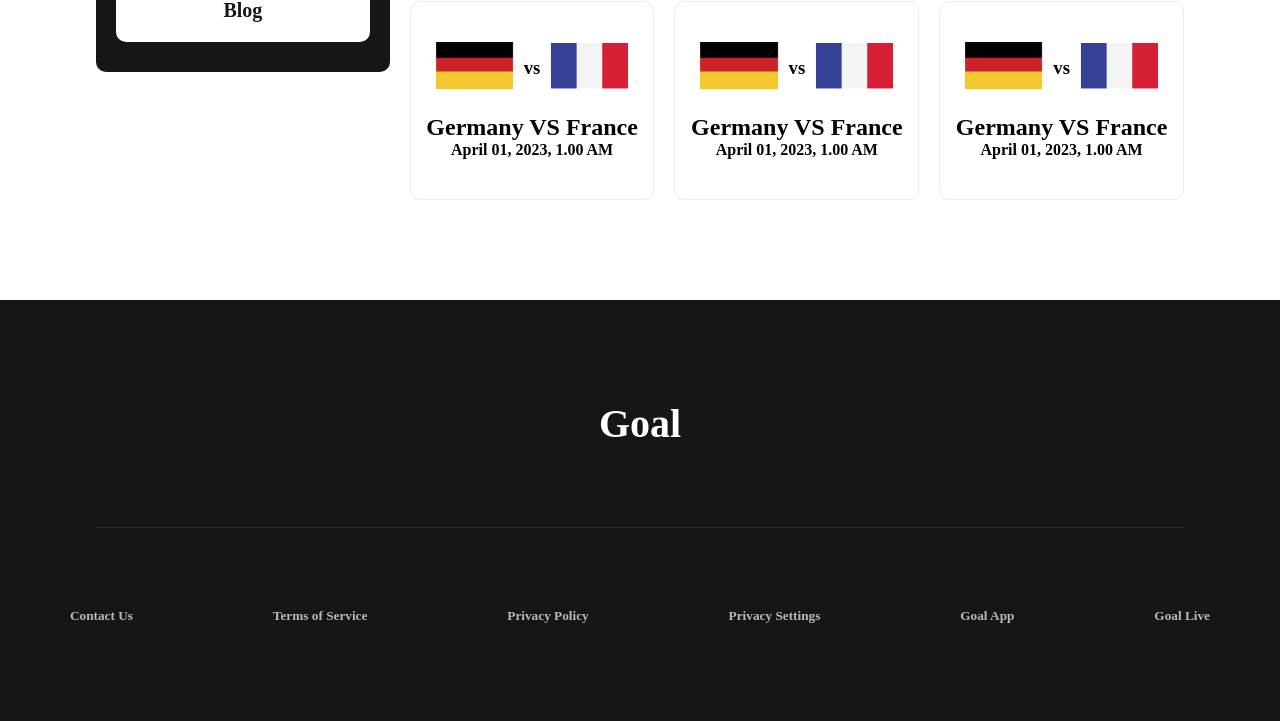
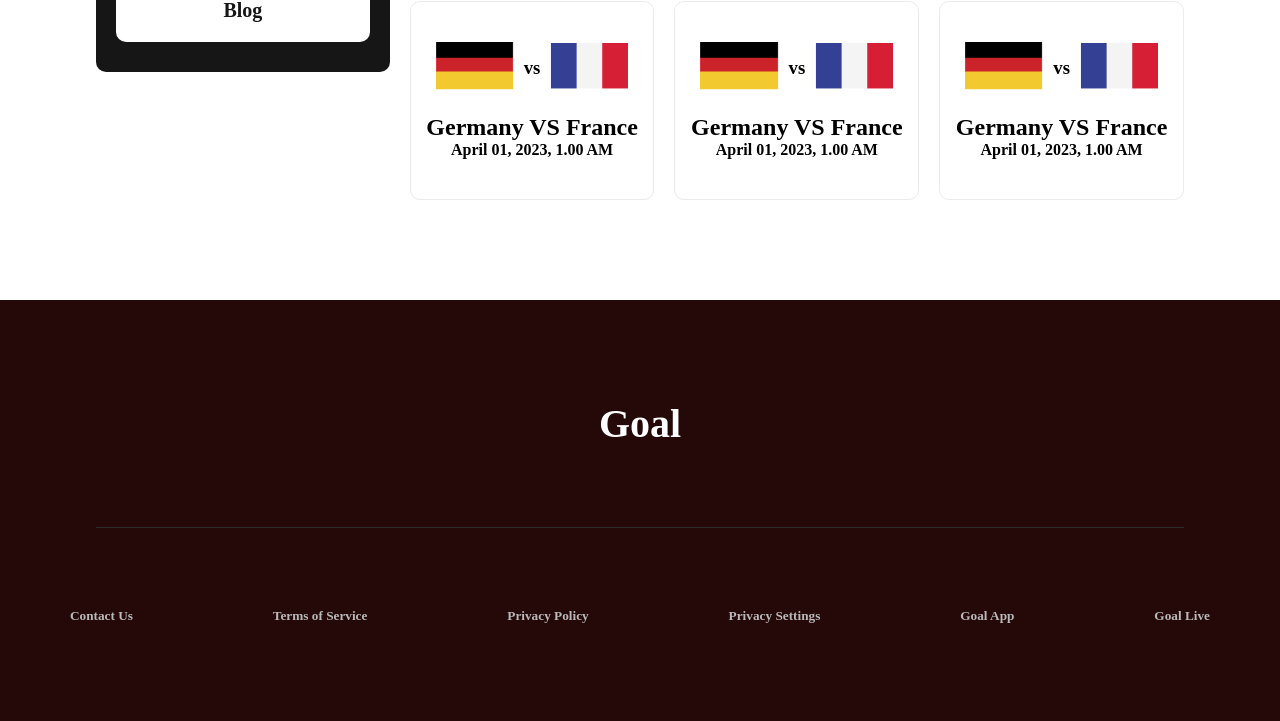
Before and after one commit to Shaon-Imdad/goal-streaming, a plain HTML site: page index.html in a window 1280 px wide. Shown: the part 779-1500 px from the top of the page. Drawn offline with Linux system fonts and the light colour scheme; a web font is replaced by a local one.

Commit message:
Update style.css

```diff
--- a/css/style.css
+++ b/css/style.css
@@ -202,7 +202,7 @@ h1, h2, h3, h4, h5, h6 {
 
 /* footer start */
 footer {
-    background-color: #161616;
+    background-color: #250808;
 }
 .footer-inner {
     padding: 100px 0;
```
